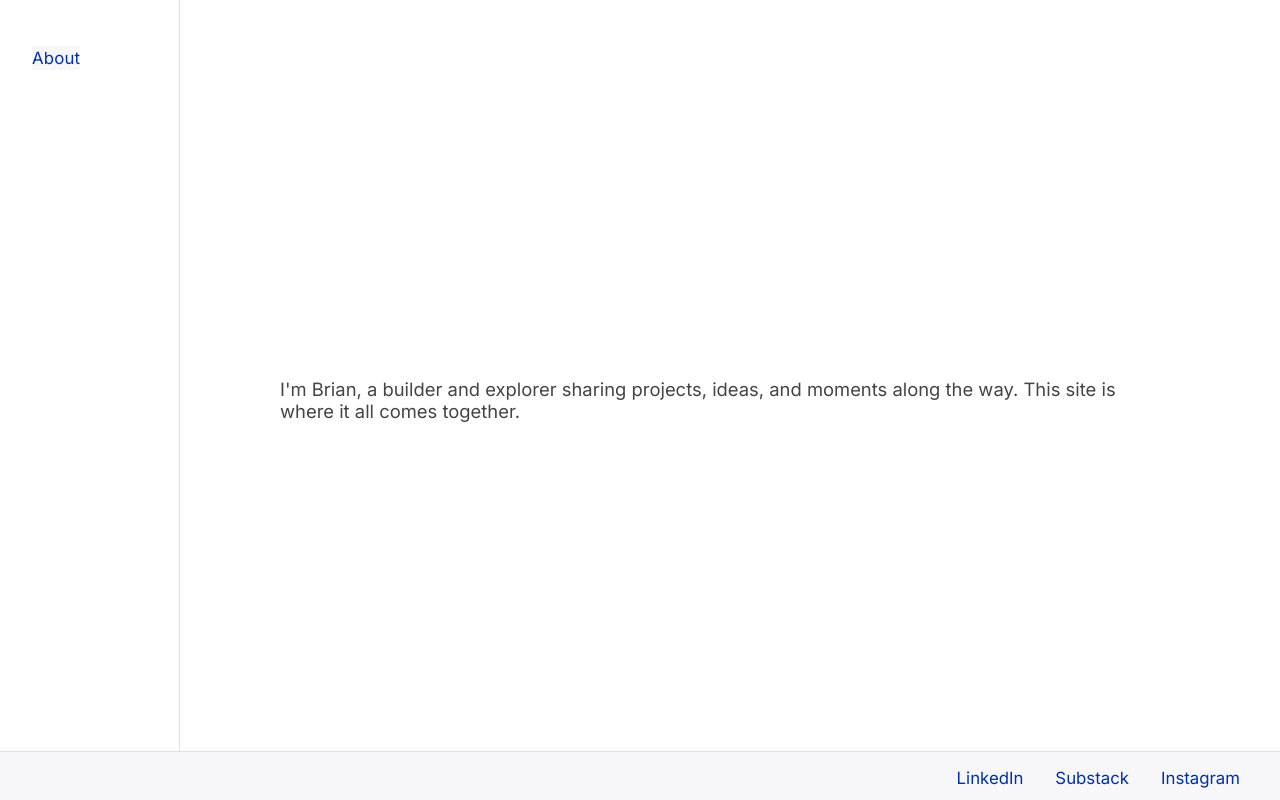
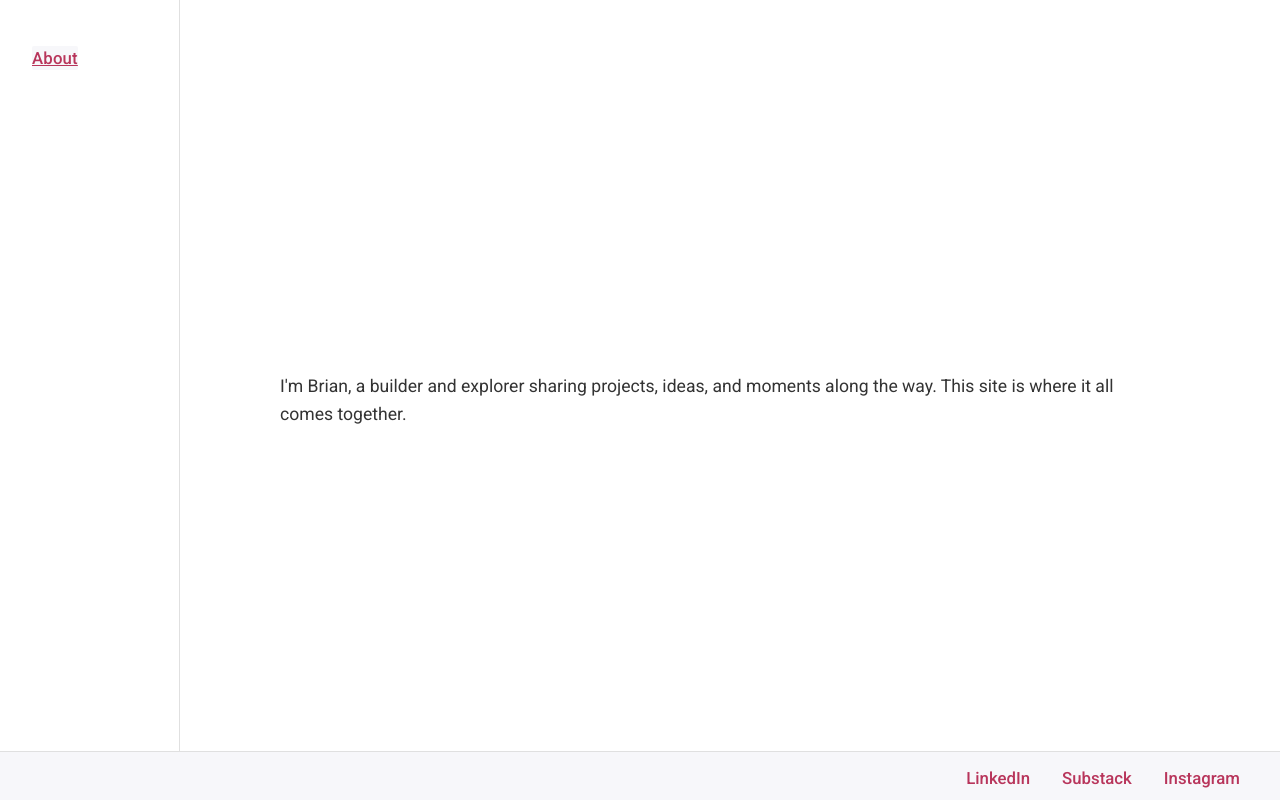
Before and after one commit to brianhliou/brianhliou.github.io, a plain HTML site: page index.html in a window 1280 px wide. Drawn offline with Linux system fonts and the light colour scheme.

Commit message:
Update styles with new fonts and accent colors

```diff
--- a/style.css
+++ b/style.css
@@ -1,10 +1,10 @@
-@import url('https://fonts.googleapis.com/css2?family=Inter:wght@400;600&display=swap');
+@import url('https://fonts.googleapis.com/css2?family=Playfair+Display:wght@400;700&family=Roboto:wght@400;500&display=swap');
 
 body, html {
     height: 100%;
     margin: 0;
     padding: 0;
-    font-family: 'Inter', Arial, sans-serif;
+    font-family: 'Roboto', Arial, sans-serif;
     background: #fff;
     overflow: hidden;
 }
@@ -43,7 +43,7 @@ body, html {
     text-decoration: none;
     color: #222;
     font-size: 1.05rem;
-    font-weight: 400;
+    font-weight: 500;
     letter-spacing: 0.01em;
     padding: 2px 0 2px 0;
     border-radius: 2px;
@@ -51,8 +51,9 @@ body, html {
 }
 
 .sidebar nav ul li a.active, .sidebar nav ul li a:hover {
-    color: #002FA7;
+    color: #B8355B;
     background: #f7f7fa;
+    text-decoration: underline;
 }
 
 .main-content {
@@ -70,6 +71,7 @@ body, html {
     width: 100%;
     max-width: 900px;
     margin: 0 auto;
+    padding: 40px 20px;
 }
 
 .about-text {
@@ -78,15 +80,18 @@ body, html {
 }
 
 .about-text h2 {
-    font-size: 2.2rem;
-    margin-bottom: 16px;
+    font-family: 'Playfair Display', serif;
+    font-size: 2.4rem;
+    font-weight: 700;
+    margin-bottom: 20px;
     color: #222;
 }
 
 .about-text p {
-    font-size: 1.15rem;
-    color: #444;
+    font-size: 1.1rem;
+    color: #333;
     margin: 0;
+    line-height: 1.6;
 }
 
 footer {
@@ -119,16 +124,17 @@ footer {
 }
 
 .footer-links a {
-    color: #002FA7;
+    color: #B8355B;
     text-decoration: none;
     font-size: 1.05rem;
     margin-bottom: 4px;
+    font-weight: 500;
     transition: color 0.2s;
 }
 
 .footer-links a:hover {
     text-decoration: underline;
-    color: #0050d8;
+    color: #911F3F;
 }
 
 @media (max-width: 900px) {
```
